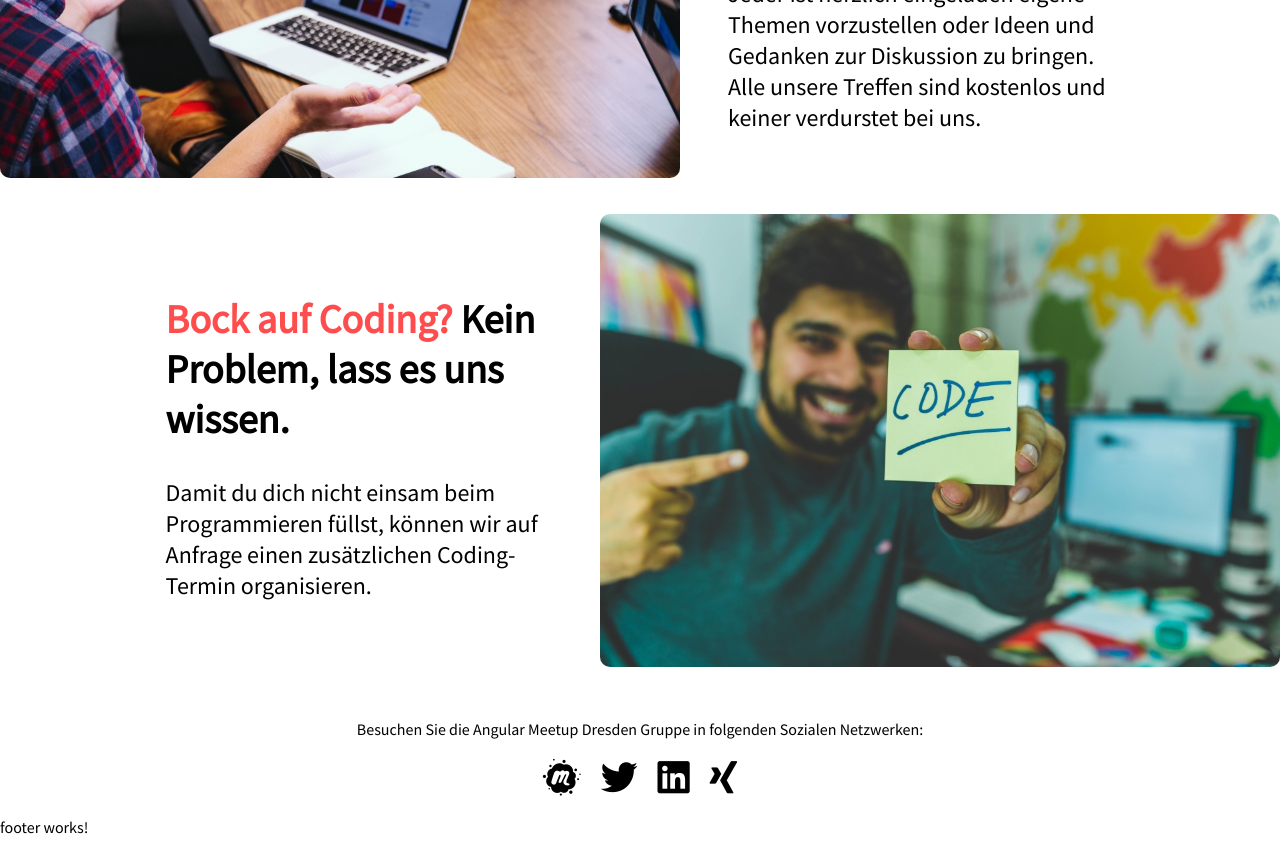
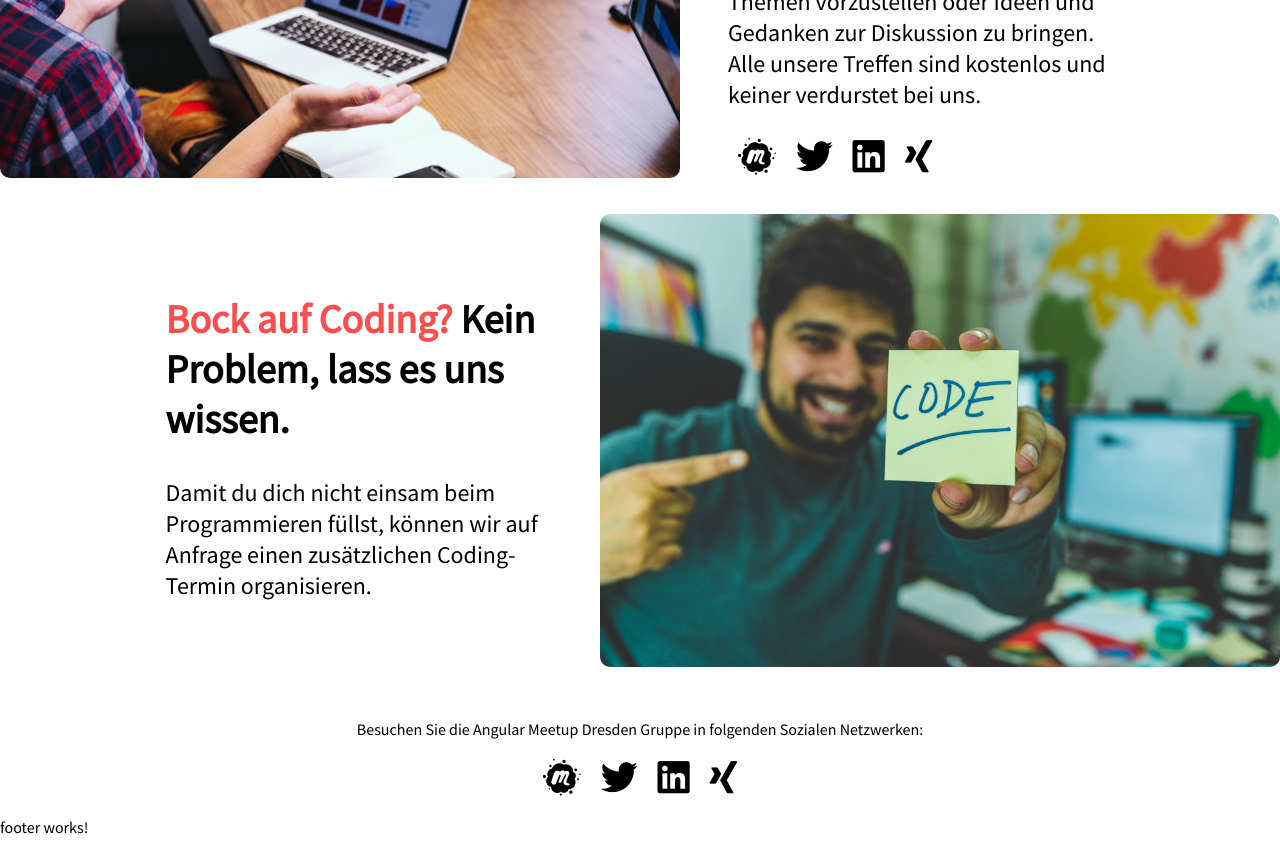
Before and after one commit to gregor-doroschenko/angular-dresden-website, an Angular app: page / in a window 1280 px wide. Shown: the part 2160-3013 px from the top of the page. Built offline with nearby package versions, Linux system fonts and the light colour scheme.

Commit message:
add social links to promo block

```diff
--- a/src/app/description/description.component.html
+++ b/src/app/description/description.component.html
@@ -52,6 +52,9 @@
     <p>Bei uns ist jeder willkommen, egal ob Anfänger oder erfahrener Entwickler. Jeder ist herzlich eingeladen eigene
       Themen vorzustellen oder Ideen und Gedanken zur Diskussion zu bringen. Alle unsere Treffen sind kostenlos und
       keiner verdurstet bei uns.</p>
+    <app-social-media [light]="false"
+                      [big]="true"
+                      [center]="false"></app-social-media>
   </div>
 </div>
 <div class="promotion-block">
```
